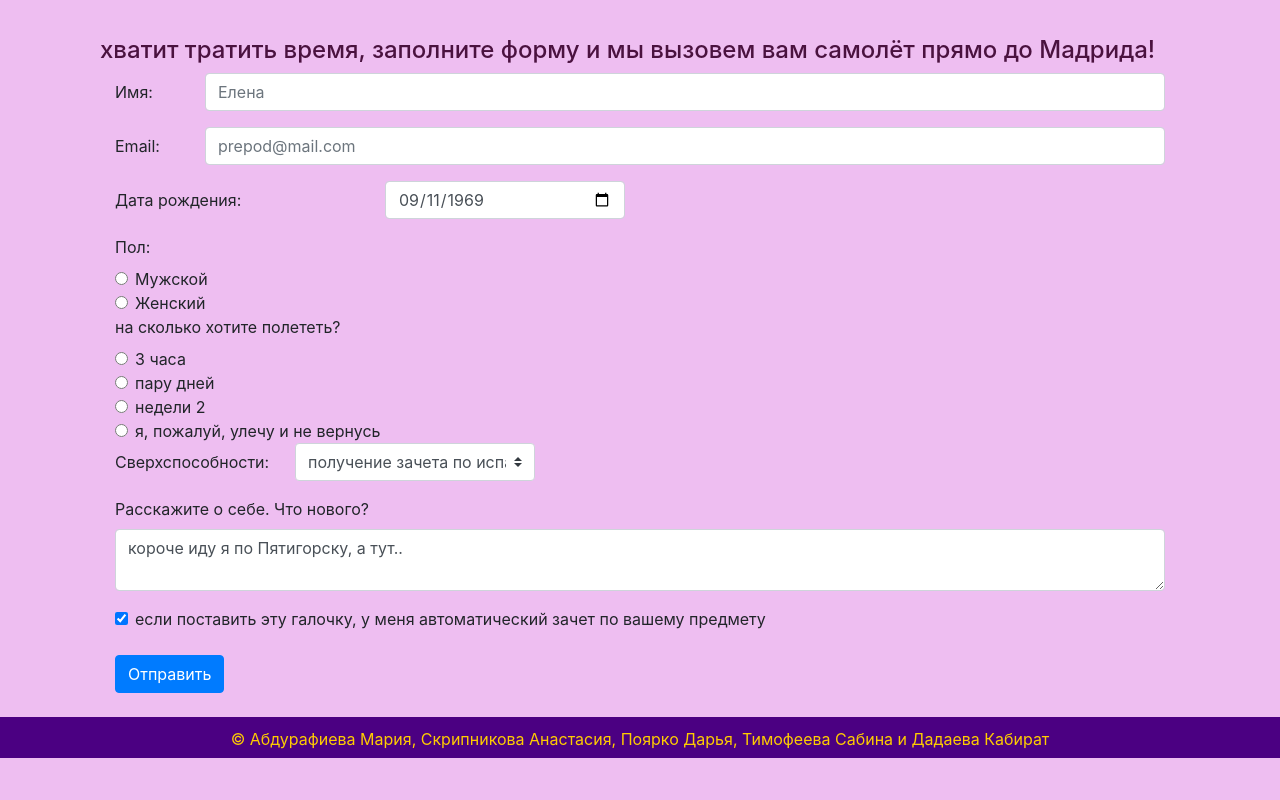
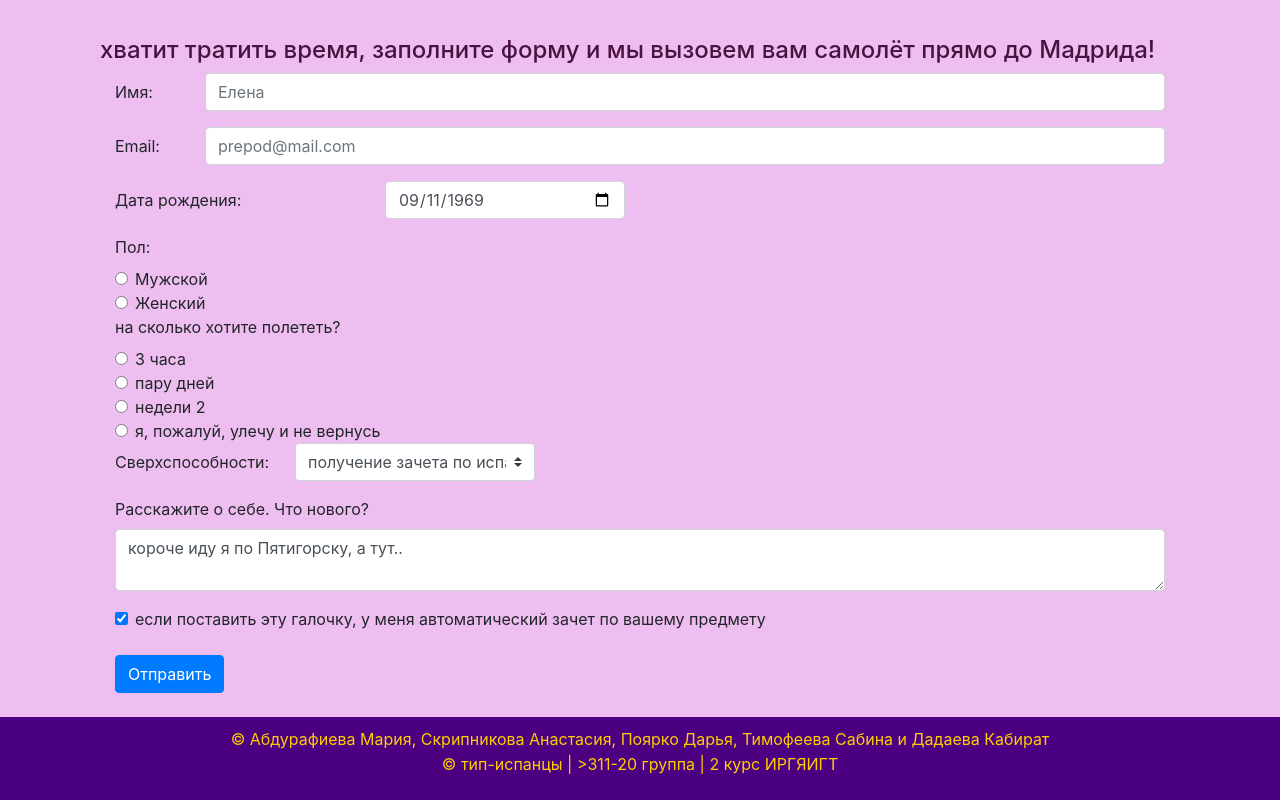
Before and after one commit to Kab1s/MyFirstSite, a plain HTML site: page index.html in a window 1280 px wide. Shown: the part 1719-2519 px from the top of the page. Before the commit the page ends 2477 px from the top, so only its background shows below. Drawn offline with nearby package versions, Linux system fonts and the light colour scheme.

Commit message:
Update index.html

```diff
--- a/index.html
+++ b/index.html
@@ -197,6 +197,10 @@ body {
   <footer class="p-2 mt-4">
     <div class="container-fluid" style="color:#fc0;">
       <span class="align-middle">&#xa9;  Абдурафиева Мария, Скрипникова Анастасия, Поярко Дарья, Тимофеева Сабина и Дадаева Кабират</span>
+       <p><span class="align-middle">&#xa9; тип-испанцы |
+>311-20 группа |
+2 курс
+ИРГЯИГТ </span>
     </div>
   </footer>
   <script src="https://code.jquery.com/jquery-3.5.1.slim.min.js"
```
